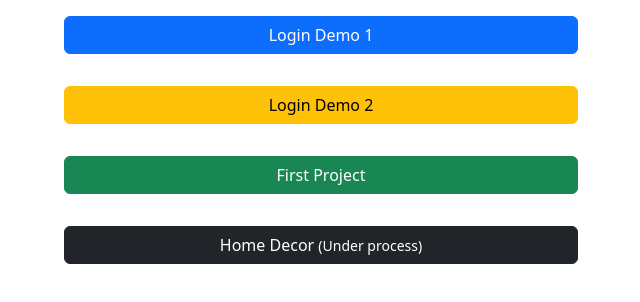
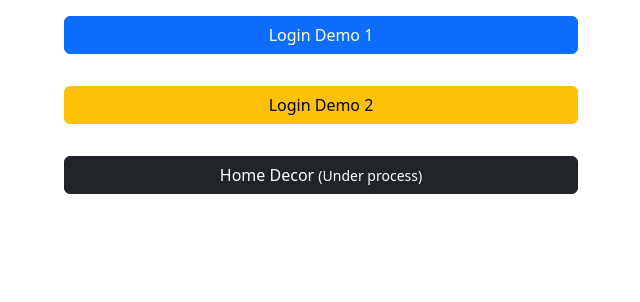
Before and after one commit to suryawanshinavin/projects, a plain HTML site: page index.html in a window 1280 px wide. Shown: the whole page, without its empty margins (319-959 px from the left). Drawn offline with nearby package versions, Linux system fonts and the light colour scheme.

Commit message:
Update index.html

```diff
--- a/index.html
+++ b/index.html
@@ -15,7 +15,7 @@
             <div class="col-lg-6 col-sm-8" style="margin: auto; display: grid; ">
                 <a type="button" href="https://suryawanshinavin.github.io/projects/all/1/" class="btn btn-primary m-3">Login Demo 1</a>
                 <a type="button" href="https://suryawanshinavin.github.io/projects/all/2/" class="btn btn-warning m-3">Login Demo 2</a>
-                <a type="button" href="https://suryawanshinavin.github.io/projects/all/3/" class="btn btn-success m-3">First Project</a>
+                <!-- <a type="button" href="https://suryawanshinavin.github.io/projects/all/3/" class="btn btn-success m-3">First Project</a> -->
                 <a type="button" href="https://suryawanshinavin.github.io/projects/all/4/" class="btn btn-dark m-3">Home Decor <small>(Under process)</small></a>
             </div>
         </div>
```
